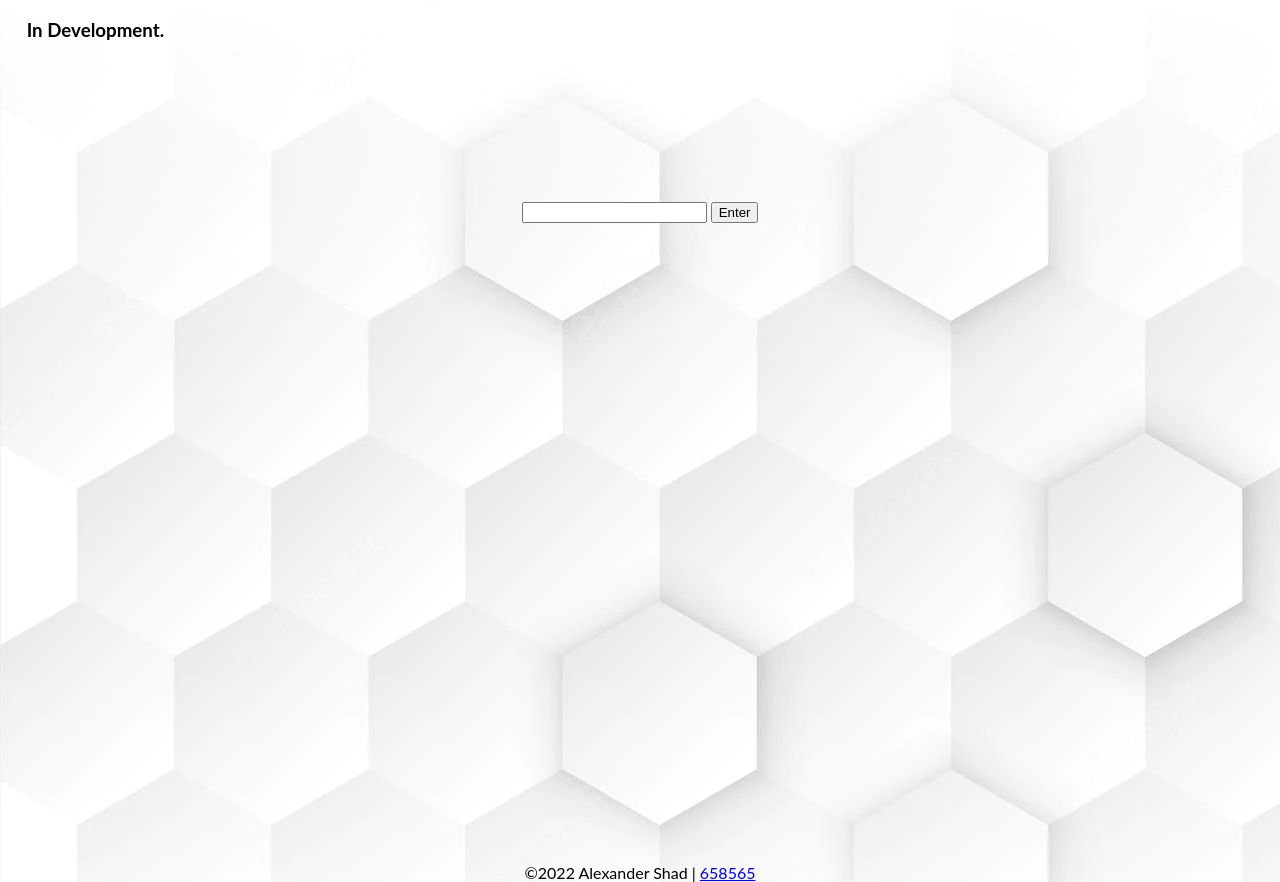
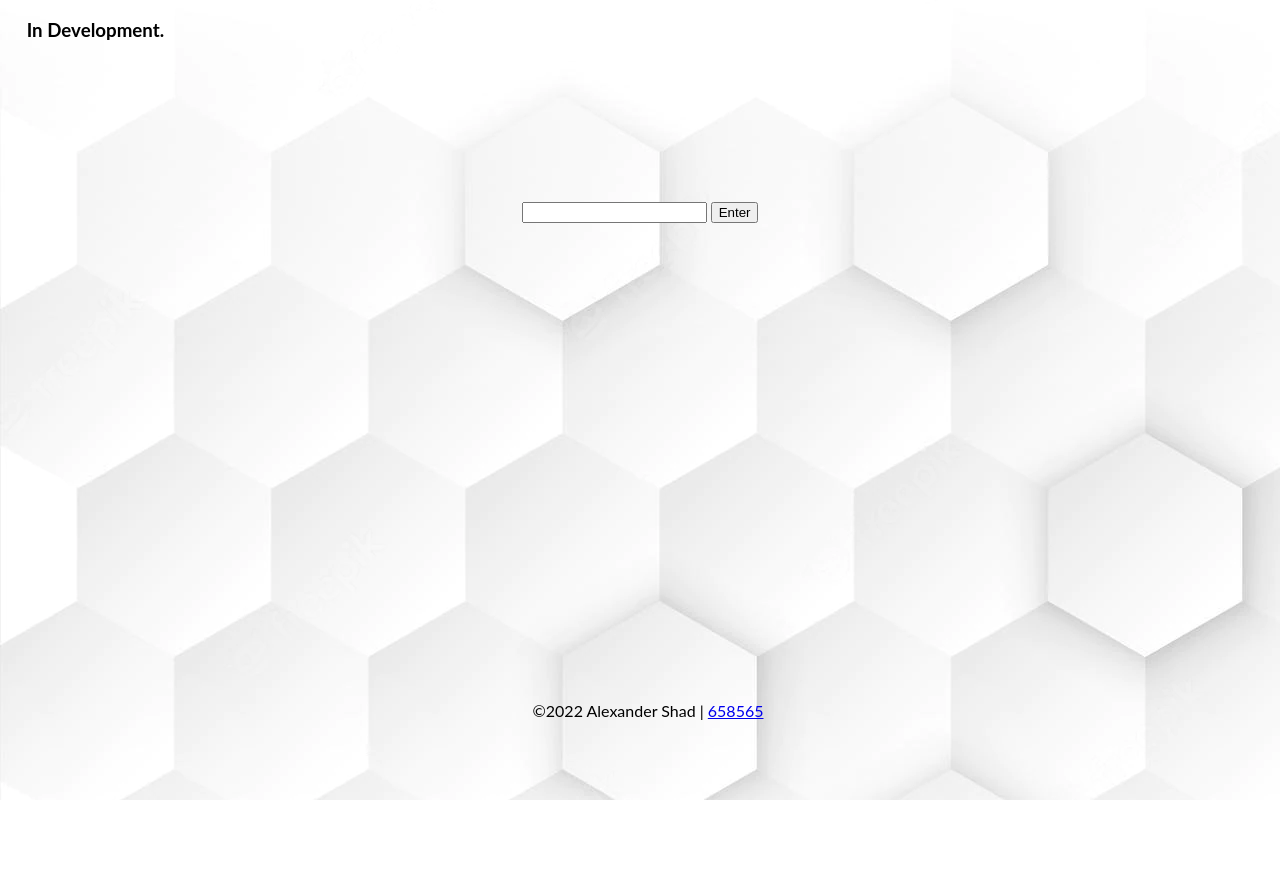
Before and after one commit to AlexSkeleton12/youreaputz.net, a plain HTML site: page admindev/index.html in a window 1280 px wide. After the commit the page ends 800 px from the top, so only its background shows below. Drawn offline with Linux system fonts and the light colour scheme.

Commit message:
Footer and Header fixed for admin dev page

```diff
--- a/admindev/style.css
+++ b/admindev/style.css
@@ -8,10 +8,16 @@ html {
   margin-top: 10em;
 }
 
+.header {
+  position: sticky;
+}
+
 .footer {
-  position: relative;
+  position: fixed;
+  bottom: 0;
+  width: 100%;
   text-align: center;
-  bottom: -40em;
+  margin-bottom: 5em;
 }
 
 #header-inDev {
```
